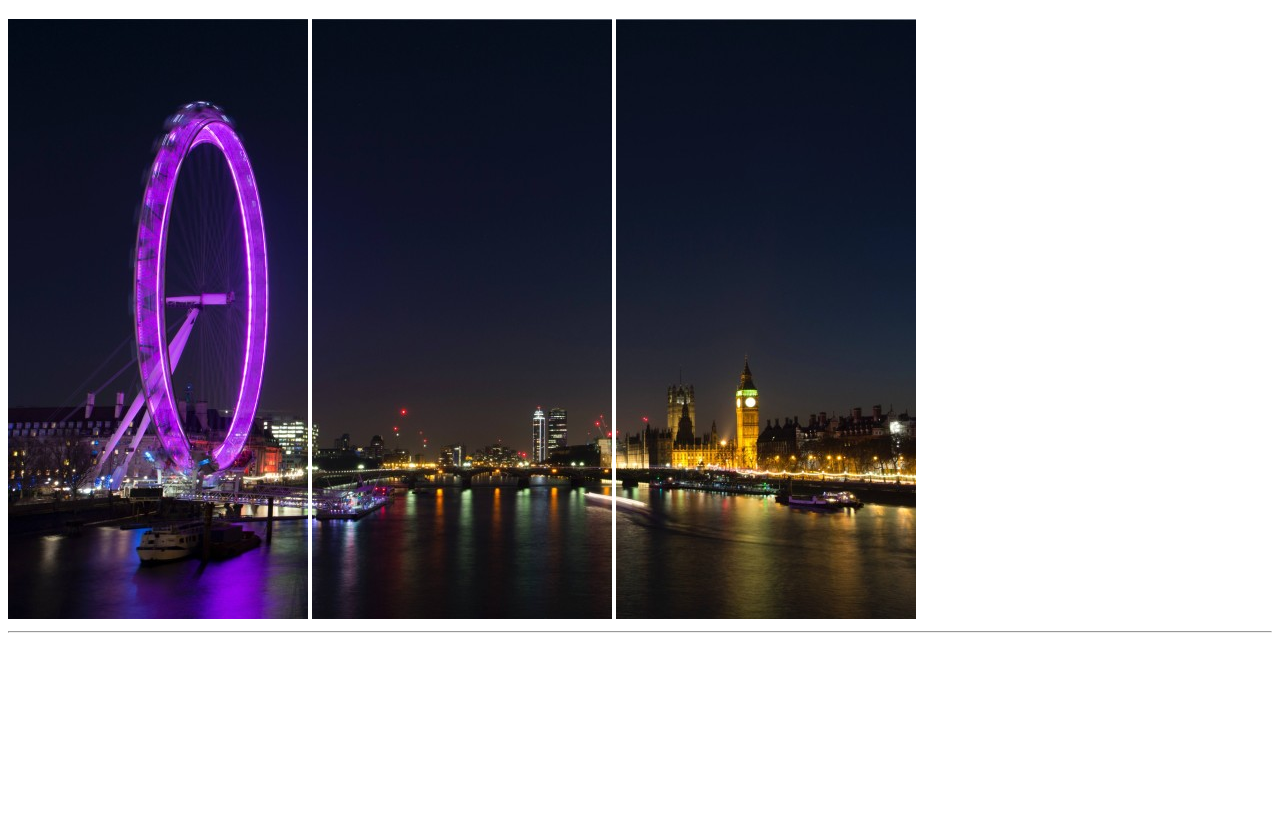
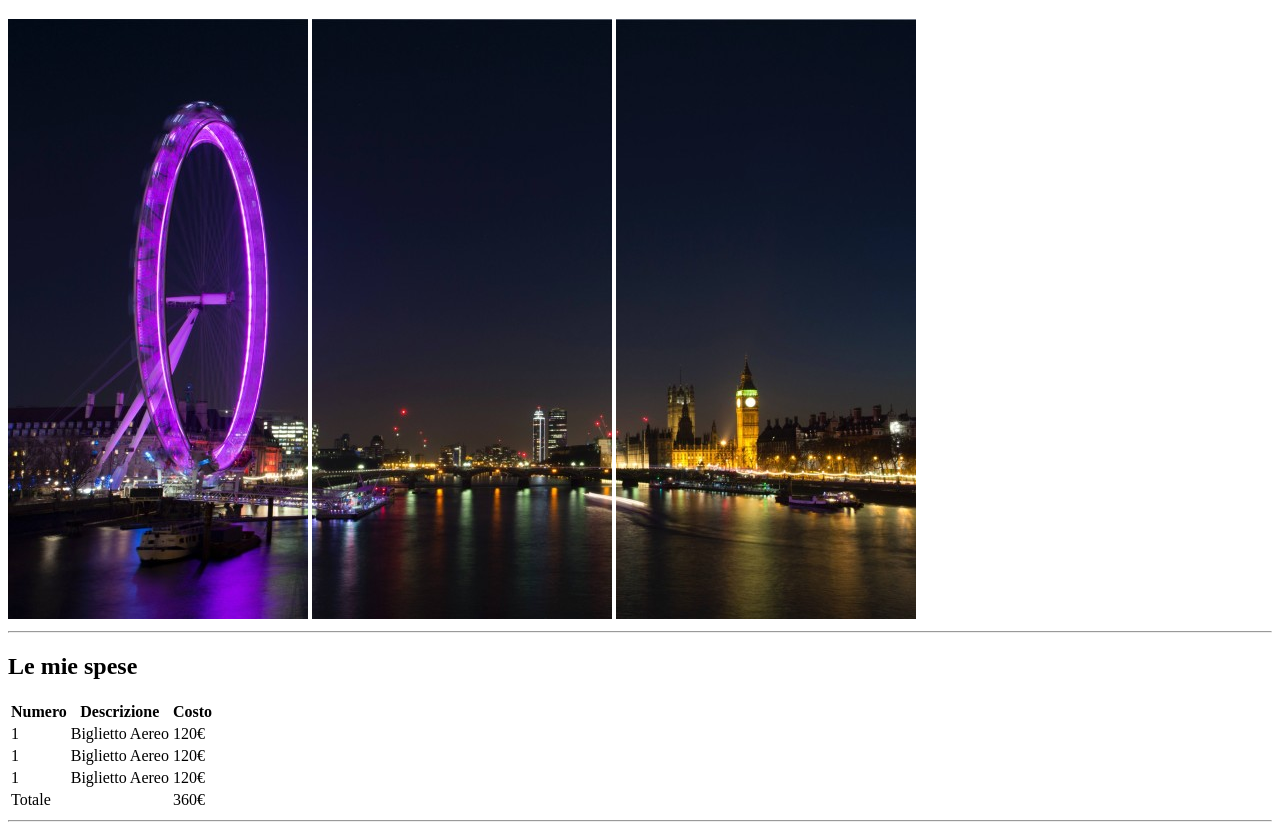
Before and after one commit to isma-91/html-london-trip, a plain HTML site: page index.html in a window 1280 px wide. Shown: the part 61-891 px from the top of the page. Before the commit the page ends 800 px from the top, so only its background shows below. Drawn offline with Linux system fonts and the light colour scheme.

Commit message:
Add table

```diff
--- a/index.html
+++ b/index.html
@@ -7,12 +7,54 @@
         <title>Viaggio a Londra</title>
     </head>
     <body>
+
         <!-- Header con titolo e foto di Londra -->
-        <header><h1>Il mio viaggio a Londra</h1></header>
-        <img src="img/1.jpg">
-        <img src="img/2.jpg">
-        <img src="img/3.jpg">
-        <hr>
+        <header>
+            <h1>Il mio viaggio a Londra</h1>
+            <img src="img/1.jpg">
+            <img src="img/2.jpg">
+            <img src="img/3.jpg">
+            <hr>
+        </header>
+
+
+        <main>
+            <h2>Le mie spese</h2>
+              <!-- Tabella con spese  -->
+            <table>
+                <thead>
+                    <tr>
+                        <th>Numero</th>
+                        <th>Descrizione</th>
+                        <th>Costo</th>
+                    </tr>
+                </thead>
+                <tbody>
+                    <tr>
+                        <td>1</td>
+                        <td>Biglietto Aereo</td>
+                        <td>120€</td>
+                    </tr>
+                    <tr>
+                        <td>1</td>
+                        <td>Biglietto Aereo</td>
+                        <td>120€</td>
+                    </tr>
+                    <tr>
+                        <td>1</td>
+                        <td>Biglietto Aereo</td>
+                        <td>120€</td>
+                    </tr>
+                </tbody>
+                <tfoot>
+                    <td colspan="2">Totale</td>
+                    <td>360€</td>
+                </tfoot>
+            </table>
+            <hr>
+
+
+        </main>
 
     </body>
 </html>
```
